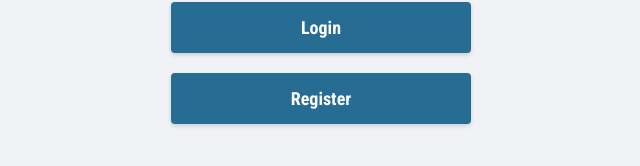
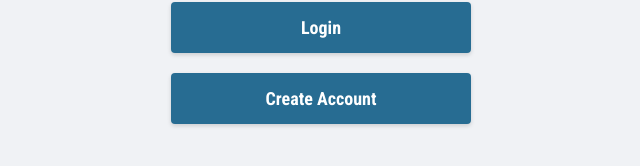
Before and after one commit to XinjunDu822/student-planner-app, a React (Vite) app in the folder frontend/: page / in a window 1280 px wide. Shown: the part 324-490 px from the top of the page, without its empty margins (319-959 px from the left). Built offline with nearby package versions, Linux system fonts and the light colour scheme.

Commit message:
Fixed "Create Account" name error

```diff
--- a/frontend/src/Login/Register.jsx
+++ b/frontend/src/Login/Register.jsx
@@ -30,7 +30,7 @@ export function RegisterPopup({login})
   return (
     <div >
       <Popup className="task-popup"
-        trigger= {<button className="button">Register</button>}
+        trigger= {<button className="button">Create Account</button>}
         onClose={reset}
         modal
       >
```
